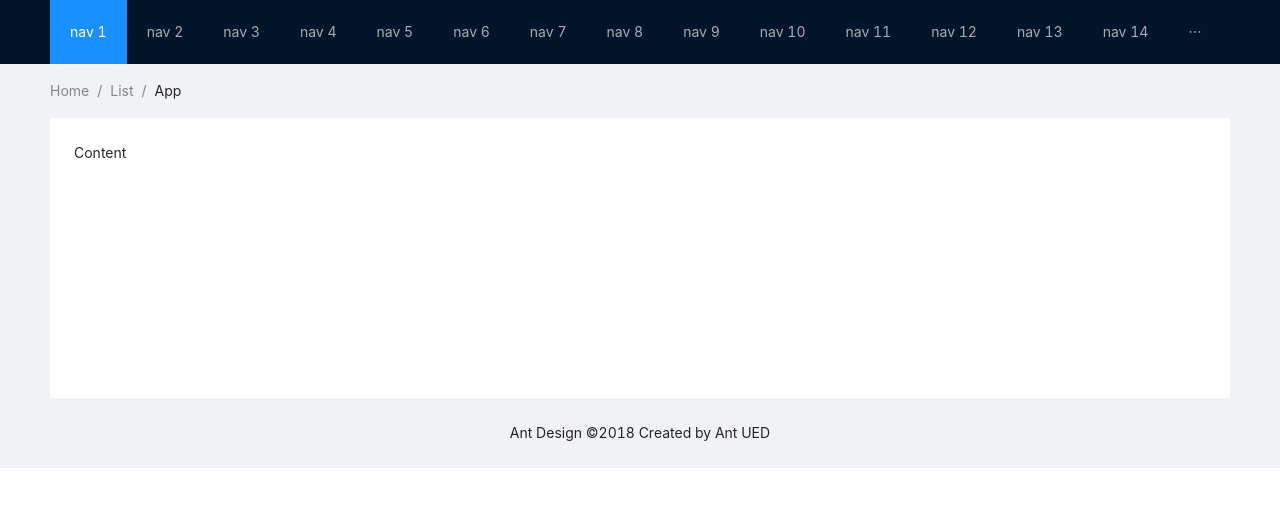
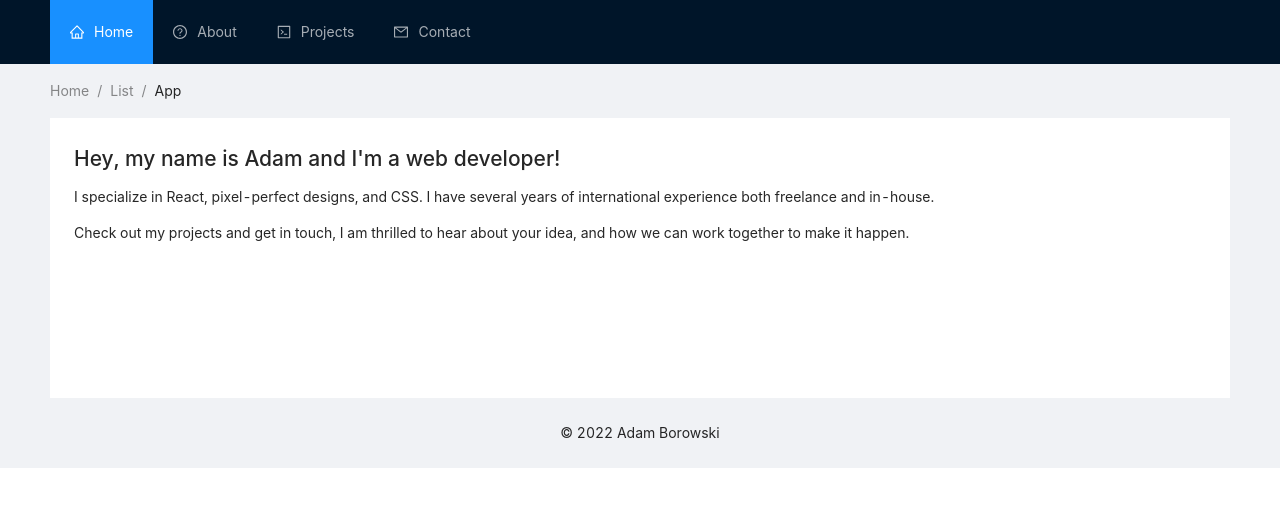
Before and after one commit to Adborowski/personal-site, a React (Vite) app: page / in a window 1280 px wide. Shown: the top 506 px of the page. Built offline with nearby package versions, Linux system fonts and the light colour scheme.

Commit message:
Implemented basic routing

```diff
--- a/package.json
+++ b/package.json
@@ -11,7 +11,8 @@
   "dependencies": {
     "antd": "^4.23.3",
     "react": "^18.2.0",
-    "react-dom": "^18.2.0"
+    "react-dom": "^18.2.0",
+    "react-router-dom": "^6.4.1"
   },
   "devDependencies": {
     "@types/react": "^18.0.17",
--- a/src/App.css
+++ b/src/App.css
@@ -1,6 +1,5 @@
 html {
   color: white;
-  font-size: 14px;
   font-family: Helvetica;
   background-color: #242424;
 }
--- a/src/App.tsx
+++ b/src/App.tsx
@@ -1,12 +1,31 @@
+import { Link, useParams, useNavigate, useLocation } from "react-router-dom";
 import { Breadcrumb, Layout, Menu } from "antd";
+import { useState } from "react";
 const { Header, Content, Footer } = Layout;
 import "./App.css";
-
+import {
+  CodeOutlined,
+  HomeOutlined,
+  MailOutlined,
+  QuestionCircleOutlined,
+} from "@ant-design/icons";
 import "antd/dist/antd.css";
 
 function App() {
+  const menuItems = [
+    { label: "Home", key: "home", icon: <HomeOutlined /> }, // remember to pass the key prop
+    { label: "About", key: "about", icon: <QuestionCircleOutlined /> }, // which is required
+    { label: "Projects", key: "projects", icon: <CodeOutlined /> }, // which is required
+    { label: "Contact", key: "contact", icon: <MailOutlined /> }, // which is required
+  ];
+
+  let navigate = useNavigate();
+  let location = useLocation();
+  let params = useParams();
+
+  const [activeNavKey, setActiveNavKey] = useState("home");
+
   return (
-    <>
     <Layout className="layout">
       <Header>
         <div className="logo" />
@@ -14,14 +33,13 @@ function App() {
           theme="dark"
           mode="horizontal"
           defaultSelectedKeys={["1"]}
-            items={new Array(15).fill(null).map((_, index) => {
-              const key = index + 1;
-              return {
-                key,
-                label: `nav ${key}`,
-              };
-            })}
-          />
+          items={menuItems}
+          selectedKeys={[activeNavKey]}
+          onClick={({ key }) => {
+            setActiveNavKey(key);
+            navigate(key);
+          }} // todo: route this
+        ></Menu>
       </Header>
       <Content style={{ padding: "0 50px" }}>
         <Breadcrumb style={{ margin: "16px 0" }}>
@@ -29,13 +47,22 @@ function App() {
           <Breadcrumb.Item>List</Breadcrumb.Item>
           <Breadcrumb.Item>App</Breadcrumb.Item>
         </Breadcrumb>
-          <div className="site-layout-content">Content</div>
+        <div className="site-layout-content">
+          <h1>Hey, my name is Adam and I'm a web developer!</h1>
+          <p>
+            I specialize in React, pixel-perfect designs, and CSS. I have
+            several years of international experience both freelance and
+            in-house.
+          </p>
+
+          <p>
+            Check out my projects and get in touch, I am thrilled to hear about
+            your idea, and how we can work together to make it happen.
+          </p>
+        </div>
       </Content>
-        <Footer style={{ textAlign: "center" }}>
-          Ant Design ©2018 Created by Ant UED
-        </Footer>
+      <Footer style={{ textAlign: "center" }}>© 2022 Adam Borowski</Footer>
     </Layout>
-    </>
   );
 }
 
--- a/src/main.tsx
+++ b/src/main.tsx
@@ -1,10 +1,17 @@
-import React from 'react'
-import ReactDOM from 'react-dom/client'
-import App from './App'
-import './index.css'
+import React from "react";
+import ReactDOM from "react-dom/client";
+import { BrowserRouter, Routes, Route } from "react-router-dom";
+import App from "./App";
+import "./index.css";
+import Projects from "./routes/projects";
 
-ReactDOM.createRoot(document.getElementById('root') as HTMLElement).render(
+ReactDOM.createRoot(document.getElementById("root") as HTMLElement).render(
   <React.StrictMode>
-    <App />
+    <BrowserRouter>
+      <Routes>
+        <Route path="/" element={<App />} />
+        <Route path="projects" element={<Projects />} />
+      </Routes>
+    </BrowserRouter>
   </React.StrictMode>
-)
+);
--- /dev/null
+++ b/src/routes/projects.tsx
@@ -0,0 +1,5 @@
+const Projects = () => {
+  return <h1>Here are my projects</h1>;
+};
+
+export default Projects;
```
Also changed, not shown: 1 other file (tests, documents, lock files or other folders). Lines whose indentation alone changed are shown as unchanged.
